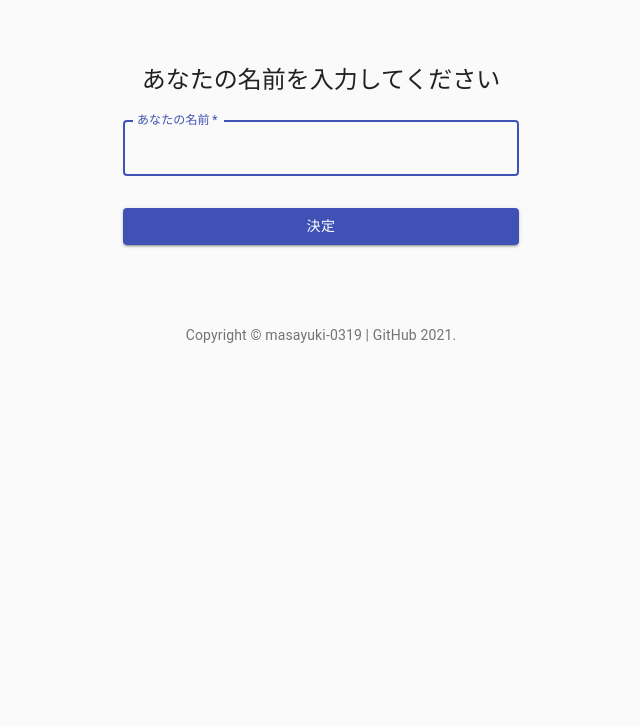
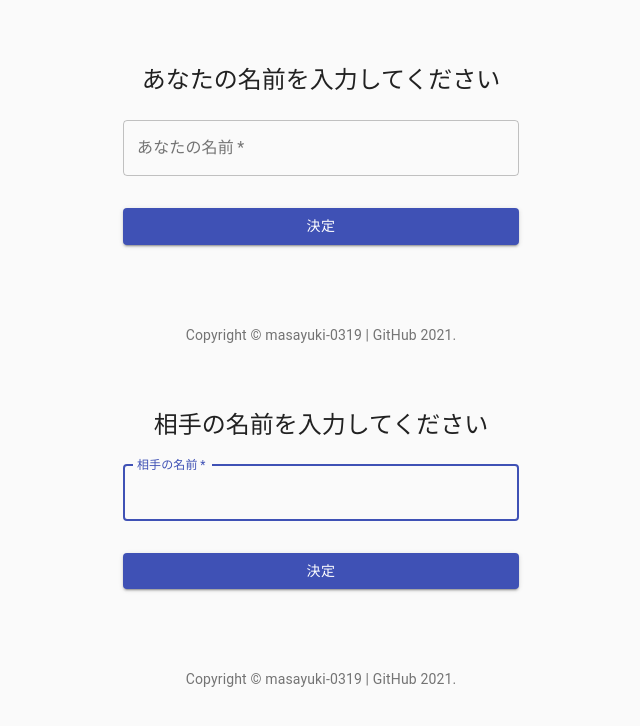
Before and after one commit to masayuki-0319/react-tutorial-video-meeting, a React (Create React App) app: page / in a window 1280 px wide. Shown: the top 726 px of the page, without its empty margins (319-959 px from the left). Built offline with nearby package versions, Linux system fonts and the light colour scheme; no server answers.

Commit message:
finish step12

```diff
--- a/src/components/App.tsx
+++ b/src/components/App.tsx
@@ -1,4 +1,4 @@
-import { VFC } from 'react';
+import { useState, VFC } from 'react';
 import { InputFormLocal } from './InputFormLocal';
 import { InputFormRemort } from './InputFormRemort';
 
@@ -15,10 +15,19 @@ const getMedia = async () => {
 getMedia();
 
 const App: VFC = () => {
+  const [localPeerName, setLocalPeerName] = useState('');
+  const [remortPeerName, setRemortPeerName] = useState('');
+
   return (
     <>
-      <InputFormLocal />
-      <InputFormRemort />
+      <InputFormLocal
+        localPeerName={localPeerName}
+        setLocalPeerName={setLocalPeerName}
+      />
+      <InputFormRemort
+        remortPeerName={remortPeerName}
+        setRemortPeerName={setRemortPeerName}
+      />
     </>
   );
 };
--- a/src/components/InputFormRemort.tsx
+++ b/src/components/InputFormRemort.tsx
@@ -1,24 +1,19 @@
-import React from 'react';
-import Avatar from '@material-ui/core/Avatar';
 import Button from '@material-ui/core/Button';
 import CssBaseline from '@material-ui/core/CssBaseline';
 import TextField from '@material-ui/core/TextField';
-import FormControlLabel from '@material-ui/core/FormControlLabel';
-import Checkbox from '@material-ui/core/Checkbox';
 import Link from '@material-ui/core/Link';
-import Grid from '@material-ui/core/Grid';
 import Box from '@material-ui/core/Box';
 import Typography from '@material-ui/core/Typography';
 import { makeStyles } from '@material-ui/core/styles';
 import Container from '@material-ui/core/Container';
-import LockOutlinedIcon from '@material-ui/icons/LockOutlined';
+import { VFC } from 'react';
 
 function Copyright() {
   return (
     <Typography variant='body2' color='textSecondary' align='center'>
       {'Copyright © '}
-      <Link color='inherit' href='https://material-ui.com/'>
-        Your Website
+      <Link color='inherit' href='https://github.com/masayuki-0319'>
+        masayuki-0319 | GitHub
       </Link>{' '}
       {new Date().getFullYear()}
       {'.'}
@@ -46,47 +41,31 @@ const useStyles = makeStyles((theme) => ({
   },
 }));
 
-export const InputFormRemort = () => {
+type Props = {
+  remortPeerName: string;
+  setRemortPeerName: (args?: any) => any;
+};
+
+export const InputFormRemort: VFC<Props> = () => {
+  const label = '相手の名前';
   const classes = useStyles();
-
-  if (true) return <></>;
 
   return (
     <Container component='main' maxWidth='xs'>
       <CssBaseline />
       <div className={classes.paper}>
-        <Avatar className={classes.avatar}>
-          <LockOutlinedIcon />
-        </Avatar>
         <Typography component='h1' variant='h5'>
-          Sign in
+          {label}を入力してください
         </Typography>
         <form className={classes.form} noValidate>
           <TextField
+            autoFocus
+            fullWidth
+            label={label}
+            margin='normal'
+            name='name'
+            required
             variant='outlined'
-            margin='normal'
-            required
-            fullWidth
-            id='email'
-            label='Email Address'
-            name='email'
-            autoComplete='email'
-            autoFocus
-          />
-          <TextField
-            variant='outlined'
-            margin='normal'
-            required
-            fullWidth
-            name='password'
-            label='Password'
-            type='password'
-            id='password'
-            autoComplete='current-password'
-          />
-          <FormControlLabel
-            control={<Checkbox value='remember' color='primary' />}
-            label='Remember me'
           />
           <Button
             type='submit'
@@ -95,20 +74,8 @@ export const InputFormRemort = () => {
             color='primary'
             className={classes.submit}
           >
-            Sign In
+            決定
           </Button>
-          <Grid container>
-            <Grid item xs>
-              <Link href='#' variant='body2'>
-                Forgot password?
-              </Link>
-            </Grid>
-            <Grid item>
-              <Link href='#' variant='body2'>
-                {"Don't have an account? Sign Up"}
-              </Link>
-            </Grid>
-          </Grid>
         </form>
       </div>
       <Box mt={8}>
```
Also changed, not shown: src/components/InputFormLocal.tsx (+6 -1 lines).
